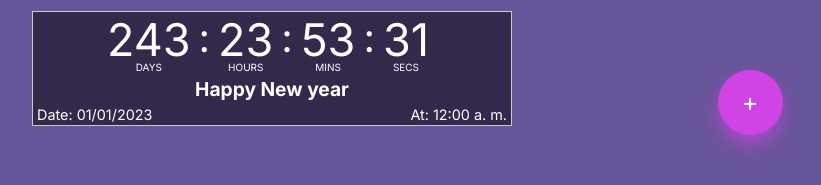
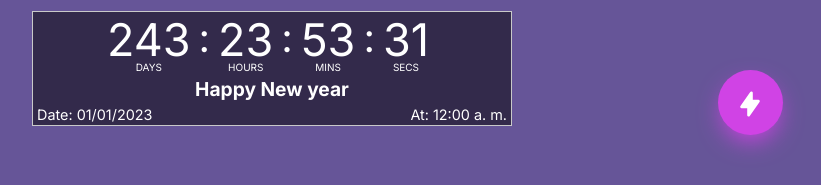
Before and after one commit to ruslanguns/portfolio-apps, a Next.js app in the folder 1-CountDown-Timer/app/: page / in a window 1280 px wide. Shown: the part 633-818 px from the top of the page, without its empty margins (224-1045 px from the left). Built offline with nearby package versions, Linux system fonts and the light colour scheme.

Commit message:
Refactored FAB implementation

```diff
--- a/1-CountDown-Timer/app/components/FloatingButton.js
+++ b/1-CountDown-Timer/app/components/FloatingButton.js
@@ -1,12 +1,21 @@
 import styles from '../styles/FloatingButton.module.css'
+import Link from 'next/link'
+import LightingIcon from './icons/LightingIcon'
 
-const FloatingButton = () => {
+const FloatingButton = ({ options }) => {
   return (
     <div className={styles.container}>
-      <div className={styles.button}>+</div>
+      <div className={styles.button}>
+        <LightingIcon className="inline w-7 h-7" />
+      </div>
       <div className={styles.items}>
-        <span className={styles.item}>r</span>
-        <span className={styles.item}>u</span>
+        {options.map(({ icon: Icon, href }, index) => (
+          <Link key={index} href={href} passHref>
+            <span className={styles.item}>
+              <Icon href="href" className="inline w-6 h-6" />
+            </span>
+          </Link>
+        ))}
       </div>
     </div>
   )
--- a/1-CountDown-Timer/app/pages/index.js
+++ b/1-CountDown-Timer/app/pages/index.js
@@ -6,6 +6,7 @@ import Heading from '../components/Heading'
 import styles from '../styles/Home.module.css'
 import { EVENTS_MOCK } from '../shared/constants'
 import FloatingButton from '../components/FloatingButton'
+import AddIcon from '../components/icons/AddIcon'
 
 export default function Home() {
   return (
@@ -40,7 +41,14 @@ export default function Home() {
           )}
         </div>
       </main>
-      <FloatingButton />
+      <FloatingButton
+        options={[
+          {
+            icon: AddIcon,
+            href: '/add',
+          },
+        ]}
+      />
     </div>
   )
 }
```
